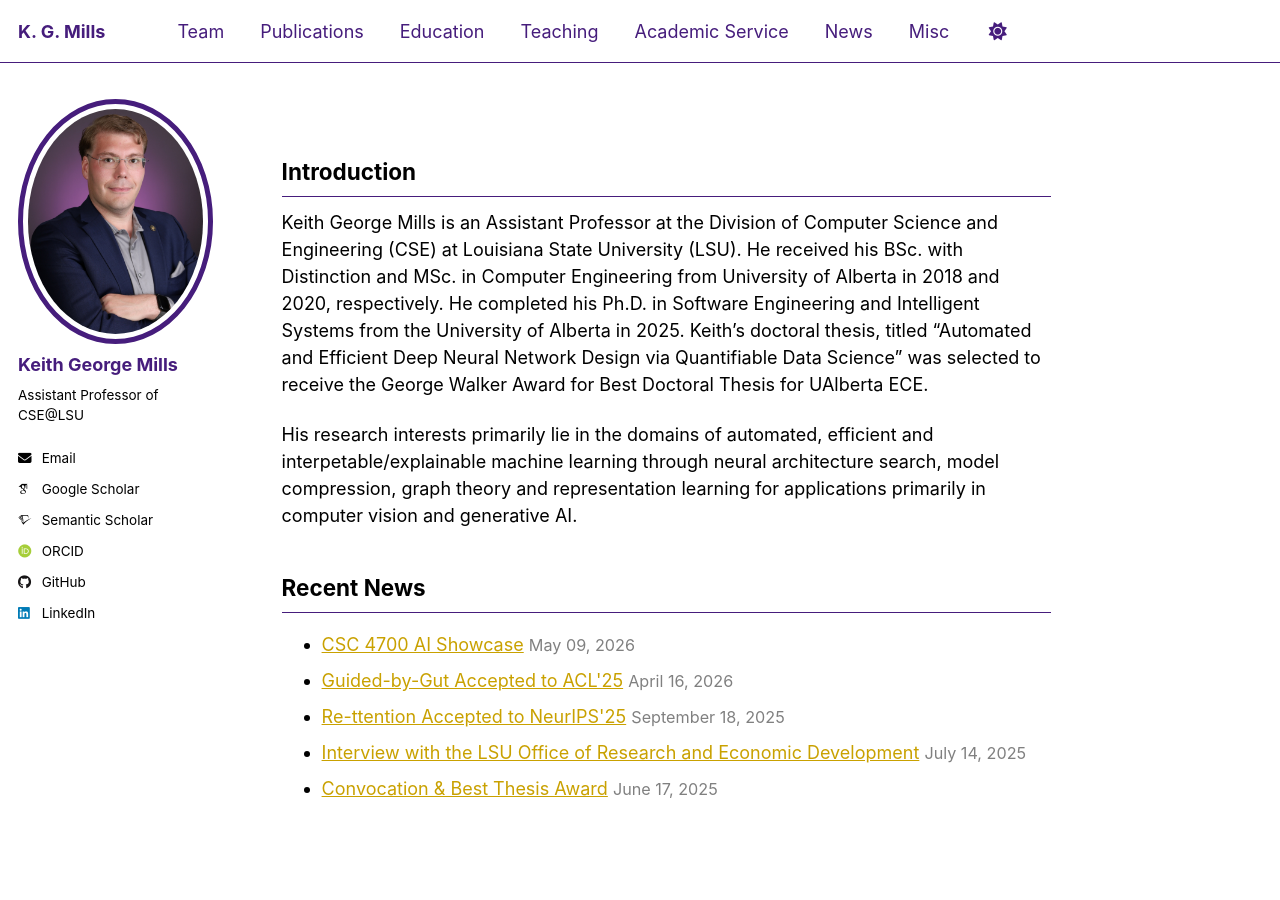
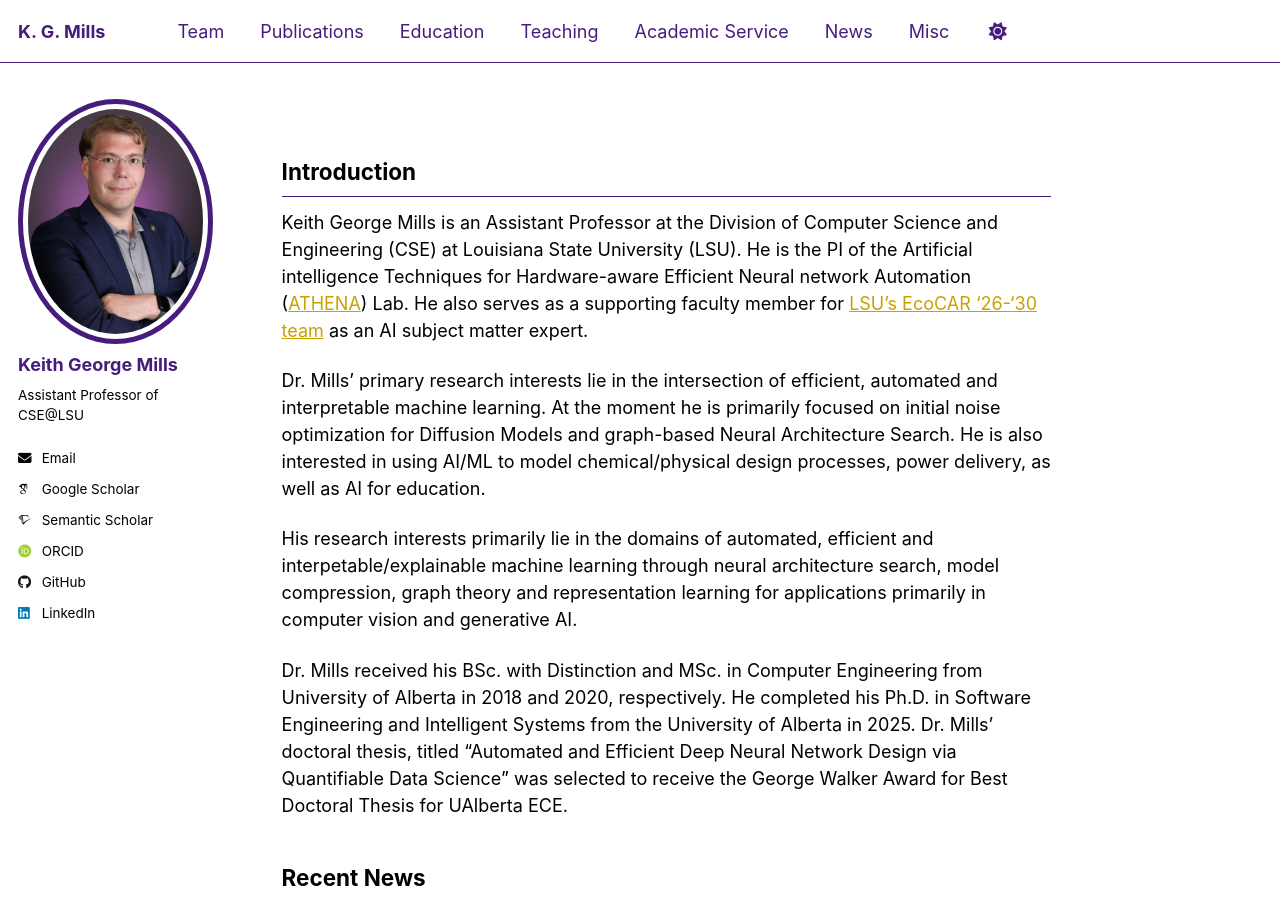
Before and after one commit to kgmills/kgmills.github.io, a Jekyll site: the page built from _pages/about.md, in a window 1280 px wide and 900 px high. Built offline with Jekyll 4.4.1, drawn with Linux system fonts in a browser that asks for light colours; some web fonts are replaced; a script that is not in the unit is left out.

Commit message:
Update about page

```diff
--- a/_pages/about.md
+++ b/_pages/about.md
@@ -8,9 +8,14 @@ redirect_from:
 ---
 
 ## Introduction
-Keith George Mills is an Assistant Professor at the Division of Computer Science and Engineering (CSE) at Louisiana State University (LSU). He received his BSc. with Distinction and MSc. in Computer Engineering from University of Alberta in 2018 and 2020, respectively. He completed his Ph.D. in Software Engineering and Intelligent Systems from the University of Alberta in 2025. Keith's doctoral thesis, titled "Automated and Efficient Deep Neural Network Design via Quantifiable Data Science" was selected to receive the George Walker Award for Best Doctoral Thesis for UAlberta ECE.
+Keith George Mills is an Assistant Professor at the Division of Computer Science and Engineering (CSE) at Louisiana State University (LSU). He is the PI of the Artificial intelligence Techniques for Hardware-aware Efficient Neural network Automation (<a href="https://github.com/LSU-ATHENA">ATHENA</a>) Lab. He also serves as a supporting faculty member for <a href="https://www.ece.lsu.edu/ecocar/">LSU's EcoCAR '26-'30 team</a> as an AI subject matter expert.
+
+Dr. Mills' primary research interests lie in the intersection of efficient, automated and interpretable machine learning. At the moment he is primarily focused on initial noise optimization for Diffusion Models and graph-based Neural Architecture Search. He is also interested in using AI/ML to model chemical/physical design processes, power delivery, as well as AI for education.
 
 His research interests primarily lie in the domains of automated, efficient and interpetable/explainable machine learning through neural architecture search, model compression, graph theory and representation learning for applications primarily in computer vision and generative AI.
+
+Dr. Mills received his BSc. with Distinction and MSc. in Computer Engineering from University of Alberta in 2018 and 2020, respectively. He completed his Ph.D. in Software Engineering and Intelligent Systems from the University of Alberta in 2025. Dr. Mills' doctoral thesis, titled "Automated and Efficient Deep Neural Network Design via Quantifiable Data Science" was selected to receive the George Walker Award for Best Doctoral Thesis for UAlberta ECE.
+
 
 ## Recent News
 <ul>
```
